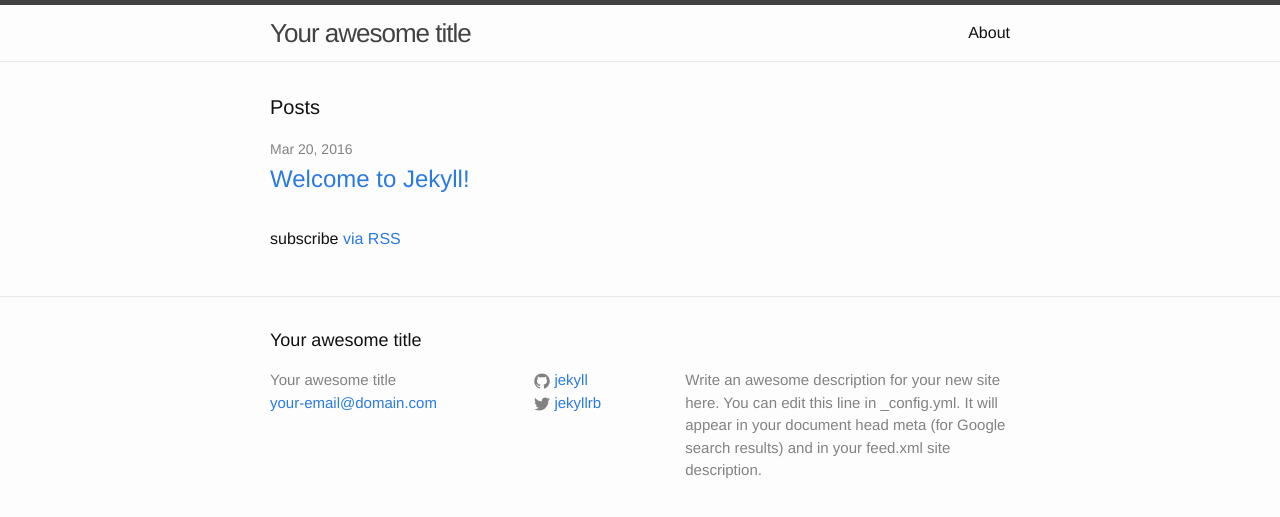
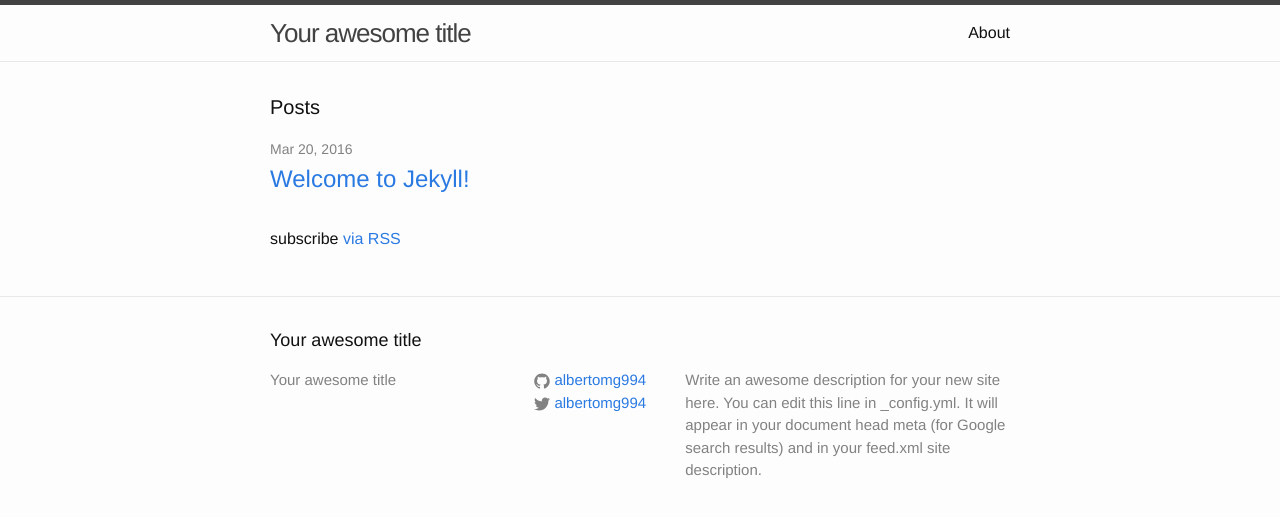
Before and after one commit to amiedes/amiedes.github.io, a Jekyll site: the page built from index.html, in a window 1280 px wide. Shown: the top 517 px of the page. Built offline with Jekyll 4.4.1, drawn with Linux system fonts in a browser that asks for light colours.

Commit message:
Update github and twitter usernames

```diff
--- a/_config.yml
+++ b/_config.yml
@@ -7,15 +7,14 @@
 
 # Site settings
 title: Your awesome title
-email: your-email@domain.com
 description: > # this means to ignore newlines until "baseurl:"
   Write an awesome description for your new site here. You can edit this
   line in _config.yml. It will appear in your document head meta (for
   Google search results) and in your feed.xml site description.
 baseurl: "" # the subpath of your site, e.g. /blog
 url: "http://yourdomain.com" # the base hostname & protocol for your site
-twitter_username: jekyllrb
-github_username:  jekyll
+twitter_username: albertomg994
+github_username:  albertomg994
 
 # Build settings
 markdown: kramdown
```
